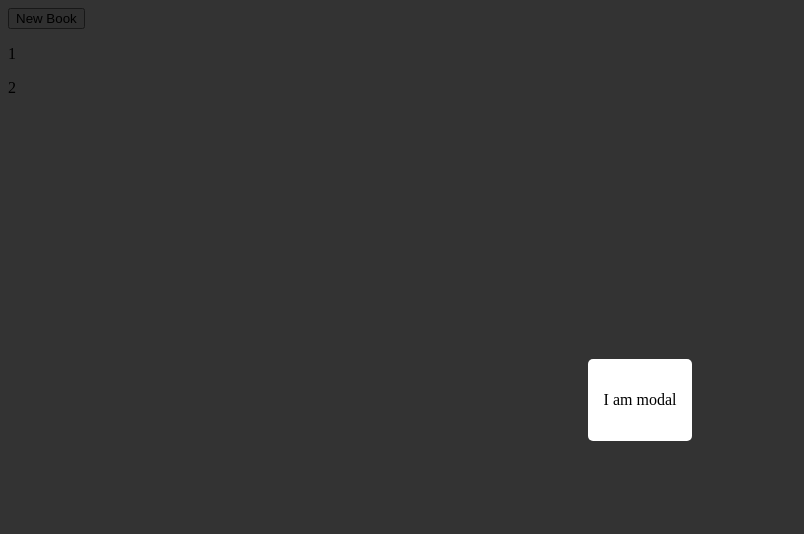
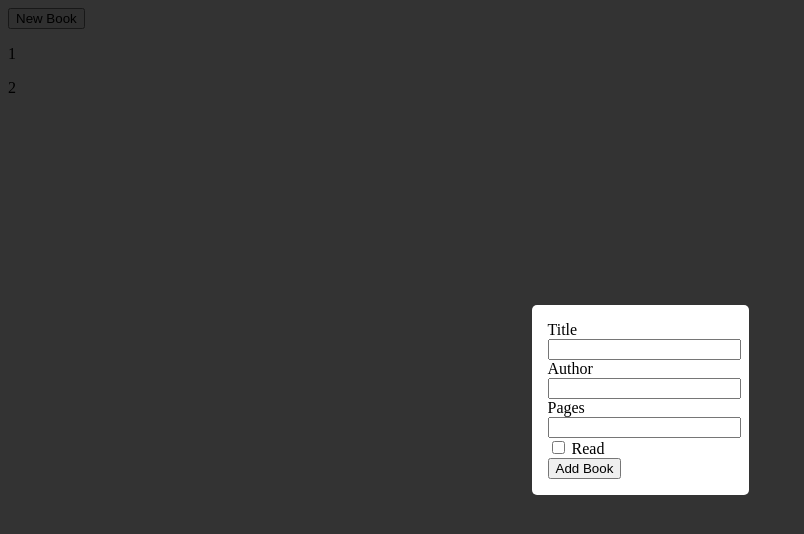
Before and after one commit to alexherdzik/library, a plain HTML site: page index.html in a window 1280 px wide. Both pictures are taken after a click on the button "New Book". Shown: the whole page, without its empty margins (0-804 px from the left). Drawn offline with Linux system fonts and the light colour scheme.

Commit message:
Added new book inputs to modal

```diff
--- a/css/style.css
+++ b/css/style.css
@@ -9,10 +9,8 @@
     justify-content: center;
     padding: 1rem;
     background: rgba(0,0,0,0.8);
-    /*cursor: pointer;*/
     visibility: hidden;
     opacity: 0;
-    /*transition: all 0.35s ease-in;*/
   }
 
   .modal-dialog {
@@ -29,3 +27,12 @@
     visibility: visible;
     opacity: 1;
   }
+
+  .form-label {
+    display: inline-block;
+  }
+
+  .form-control {
+    display: block;
+    width: 100%;
+  }
--- a/index.html
+++ b/index.html
@@ -1,19 +1,40 @@
 <!DOCTYPE html>
 <html>
+
 <head>
     <meta charset="utf-8">
     <title>Library</title>
     <link rel="icon" type="image/png" sizes="16x16" href="/favicon-16x16.png">
     <link rel="stylesheet" href="css/style.css">
 </head>
+
 <body>
     <button id="new-book">New Book</button>
     <div id="library"></div>
     <div class="modal">
         <div class="modal-dialog">
-                <p>I am modal</p>
+            <form>
+                <div>
+                    <label class="form-label" for="book-title">Title</label>
+                    <input id="book-title" class="form-control" type="text">
+                </div>
+                <div>
+                    <label class="form-label" for="book-author">Author</label>
+                    <input id="book-author" class="form-control" type="text">
+                </div>
+                <div>
+                    <label class="form-label" for="book-pages">Pages</label>
+                    <input id="book-pages" class="form-control" type="number">
+                </div>
+                <div>
+                    <input id="book-read" type="checkbox">
+                    <label class="form-label" for="book-read">Read</label>
+                </div>
+                <button type="button">Add Book</button>
+            </form>
         </div>
     </div>
     <script src="js/main.js" async defer></script>
 </body>
+
 </html>
```
Lines whose indentation alone changed are shown as unchanged.
